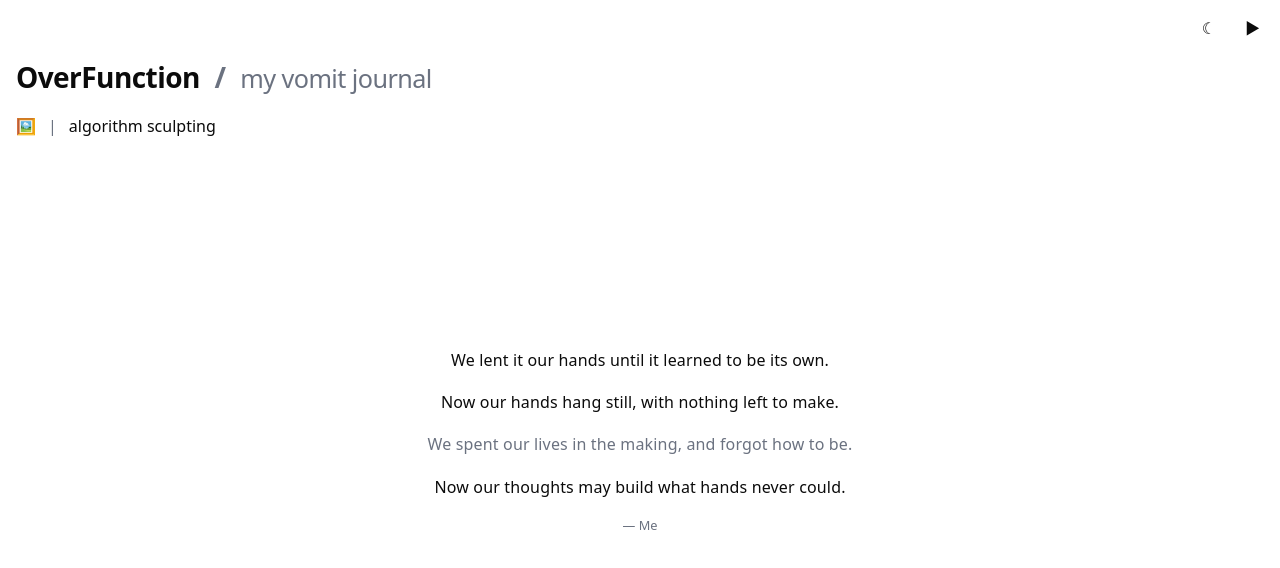
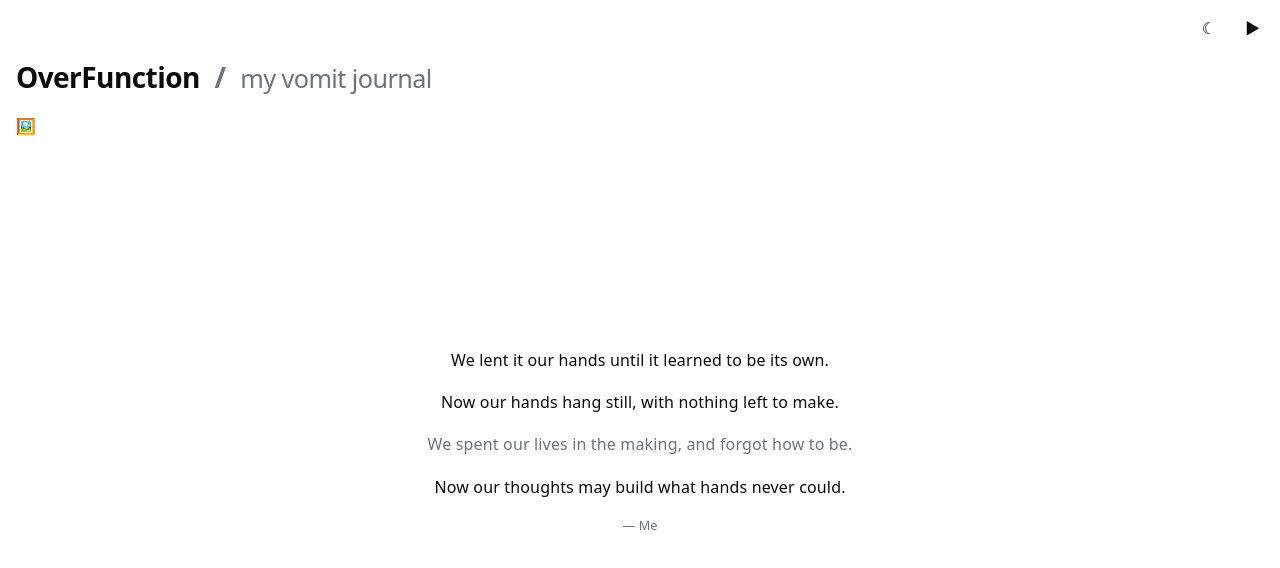
Before and after one commit to andrewleenyk/OverFunction, a React (Create React App) app in the folder cra/: page / in a window 1280 px wide. Shown: the top 568 px of the page. Built offline with nearby package versions, Linux system fonts and the light colour scheme.

Commit message:
ui(nav): remove visible link to algorithm sculpting; keep route and content

```diff
--- a/cra/src/App.js
+++ b/cra/src/App.js
@@ -90,7 +90,6 @@ function Home() {
       <nav className="home-links" aria-label="site">
         <ul>
           <li><Link to="/gallery" aria-label="gallery" title="gallery">🖼️</Link></li>
-          <li><Link to="/algorithm-sculpting">algorithm sculpting</Link></li>
         </ul>
       </nav>
       <section className="poem">
```
